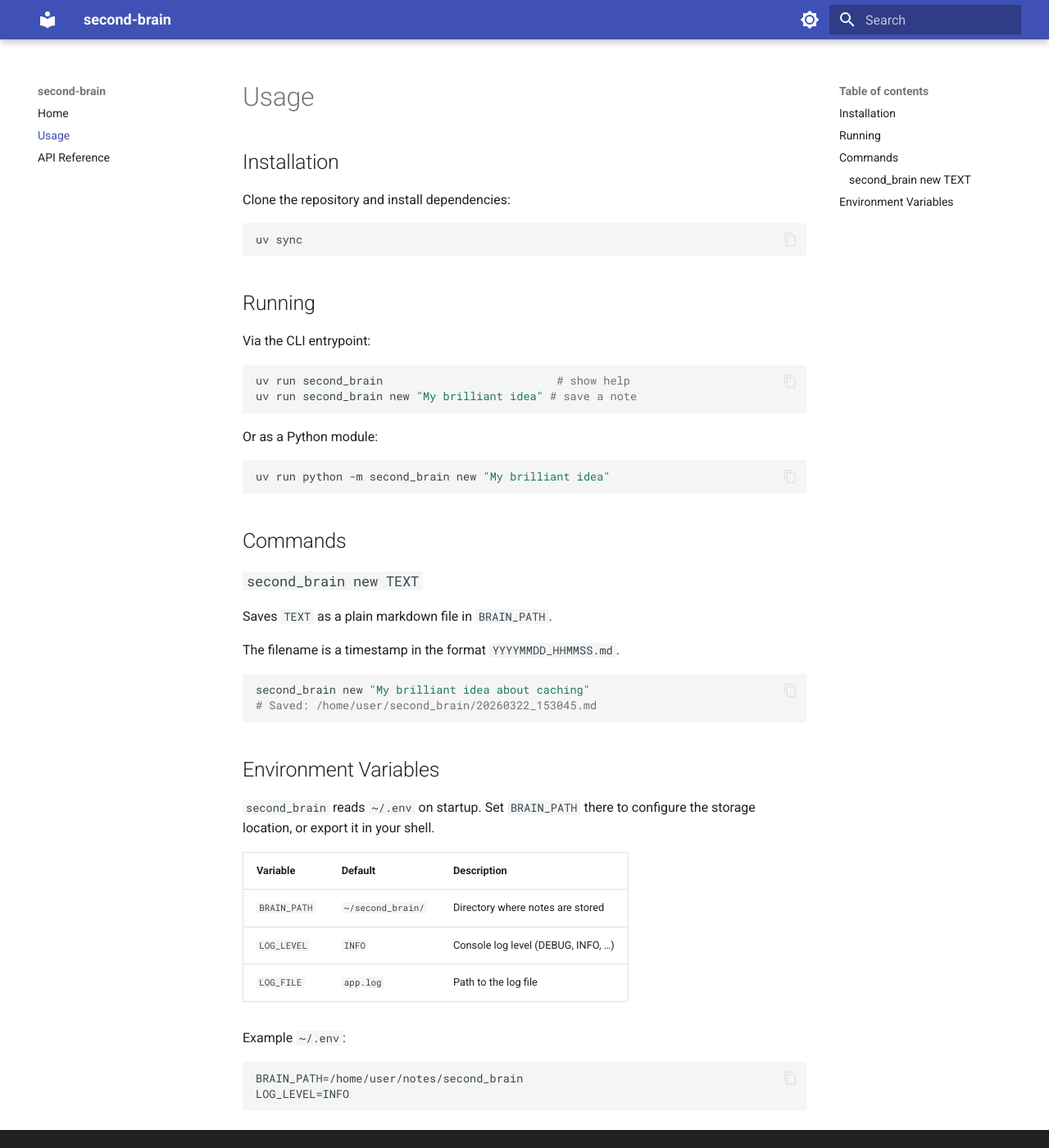
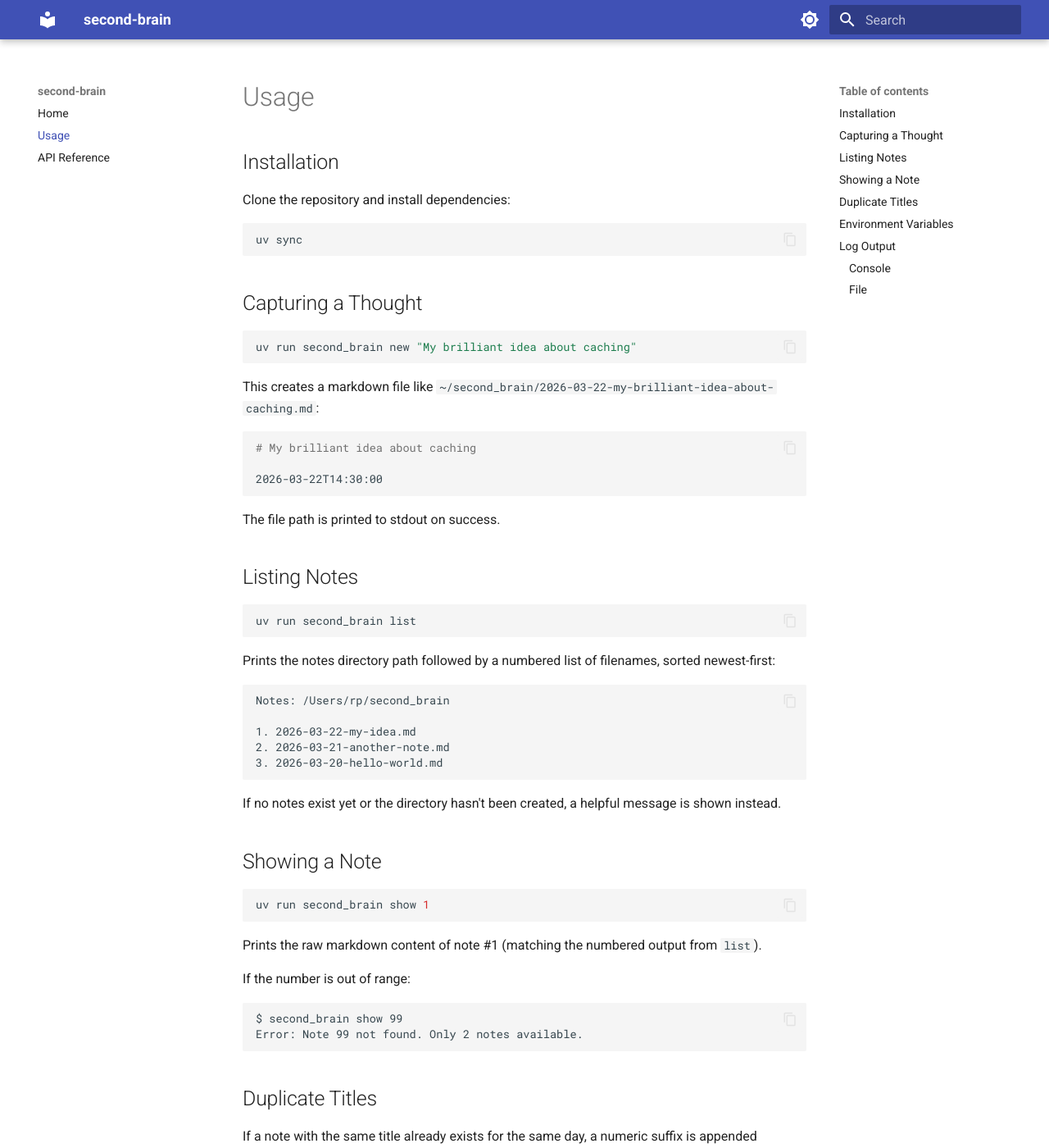
Before and after one commit to rahulmanelkar/sb-cclc, an MkDocs documentation site: the page built from docs/usage.md, in a window 1280 px wide and 1400 px high. Shown: the whole window at 82% size. Built offline with MkDocs 1.6.1 and Material for MkDocs 9.7.7, drawn with Linux system fonts in a browser that asks for light colours; some of the changed text lies outside the part shown.

Commit message:
fix(app): apply compact log format to file handler (#5)
* feat: refactor CLI with notes module and update docs/deps

- Extract note creation logic into notes.py module
- Add cli.py with Click-based CLI entry point
- Update pyproject.toml to use cli:cli as entrypoint, drop python-dotenv
- Update README and docs/usage.md with accurate usage examples
- Add/update tests for cli and notes modules

Co-Authored-By: Claude Sonnet 4.6 <noreply@anthropic.com>

* docs: add module dependency map with mermaid flowchart

Co-Authored-By: Claude Sonnet 4.6 <noreply@anthropic.com>

* docs: add CLAUDE.md with project instructions for Claude Code

Covers architecture, commands, testing conventions, and code style.

* chore: add Claude Code skills (commit, skill-maker, minimal-example)

* fix(app): apply compact log format to file handler

Closes #1

---------

Co-authored-by: Claude Sonnet 4.6 <noreply@anthropic.com>

````diff
--- a/docs/usage.md
+++ b/docs/usage.md
@@ -8,48 +8,103 @@ Clone the repository and install dependencies:
 uv sync
 ```
 
-## Running
-
-Via the CLI entrypoint:
+## Capturing a Thought
 
 ```bash
-uv run second_brain                          # show help
-uv run second_brain new "My brilliant idea" # save a note
+uv run second_brain new "My brilliant idea about caching"
+```
+
+This creates a markdown file like `~/second_brain/2026-03-22-my-brilliant-idea-about-caching.md`:
+
+```markdown
+# My brilliant idea about caching
+
+2026-03-22T14:30:00
+```
+
+The file path is printed to stdout on success.
+
+## Listing Notes
+
+```bash
+uv run second_brain list
+```
+
+Prints the notes directory path followed by a numbered list of filenames,
+sorted newest-first:
+
+```
+Notes: /Users/rp/second_brain
+
+1. 2026-03-22-my-idea.md
+2. 2026-03-21-another-note.md
+3. 2026-03-20-hello-world.md
+```
+
+If no notes exist yet or the directory hasn't been created, a helpful message
+is shown instead.
+
+## Showing a Note
+
+```bash
+uv run second_brain show 1
+```
+
+Prints the raw markdown content of note #1 (matching the numbered output from
+`list`).
+
+If the number is out of range:
+
+```
+$ second_brain show 99
+Error: Note 99 not found. Only 2 notes available.
+```
+
+## Duplicate Titles
+
+If a note with the same title already exists for the same day, a numeric suffix
+is appended automatically (`-1`, `-2`, …) to prevent overwriting:
+
+```bash
+uv run second_brain new "My idea"   # → 2026-03-22-my-idea.md
+uv run second_brain new "My idea"   # → 2026-03-22-my-idea-1.md
+```
+
+With dev environment variables:
+
+```bash
+uv run --env-file .env second_brain new "Some thought"
 ```
 
 Or as a Python module:
 
 ```bash
-uv run python -m second_brain new "My brilliant idea"
-```
-
-## Commands
-
-### `second_brain new TEXT`
-
-Saves `TEXT` as a plain markdown file in `BRAIN_PATH`.
-
-The filename is a timestamp in the format `YYYYMMDD_HHMMSS.md`.
-
-```bash
-second_brain new "My brilliant idea about caching"
-# Saved: /home/user/second_brain/20260322_153045.md
+uv run python -m second_brain new "Some thought"
 ```
 
 ## Environment Variables
 
-`second_brain` reads `~/.env` on startup. Set `BRAIN_PATH` there to configure
-the storage location, or export it in your shell.
+| Variable           | Default            | Description                          |
+|--------------------|--------------------|--------------------------------------|
+| `SECOND_BRAIN_DIR` | `~/second_brain/`  | Directory where notes are stored. Created automatically. |
+| `LOG_LEVEL`        | `INFO`             | Console log level (DEBUG, INFO, …)   |
+| `LOG_FILE`         | `app.log`          | Path to the log file                 |
 
-| Variable     | Default              | Description                              |
-|--------------|----------------------|------------------------------------------|
-| `BRAIN_PATH` | `~/second_brain/`    | Directory where notes are stored         |
-| `LOG_LEVEL`  | `INFO`               | Console log level (DEBUG, INFO, …)       |
-| `LOG_FILE`   | `app.log`            | Path to the log file                     |
+Copy `.env.example` to `.env` for development defaults, then run with `uv run --env-file .env`.
 
-Example `~/.env`:
+## Log Output
 
-```dotenv
-BRAIN_PATH=/home/user/notes/second_brain
-LOG_LEVEL=INFO
+### Console
+
+The console (stderr) uses a compact format:
+
 ```
+2026-03-21 20:34:28 | INF | second_brain.app:main:29 | Hello from second_brain!
+```
+
+Level names are shortened to 3 letters: TRC, DBG, INF, SUC, WRN, ERR, CRT.
+
+### File
+
+The file handler (`LOG_FILE`, default `app.log`) uses loguru's default verbose
+format with millisecond timestamps, full level names, and automatic rotation.
````
Also changed, not shown: .claude/skills/commit/SKILL.md (added, +112 -0 lines), .claude/skills/commit/references/conventional-commits.md (added, +109 -0 lines), .claude/skills/minimal-example/SKILL.md (added, +6 -0 lines), .claude/skills/skill-maker/SKILL.md (added, +129 -0 lines), CLAUDE.md (added, +58 -0 lines), README.md (+40 -17 lines), docs/module_dependencies.md (added, +104 -0 lines), pyproject.toml (+3 -4 lines), 11 other files.
